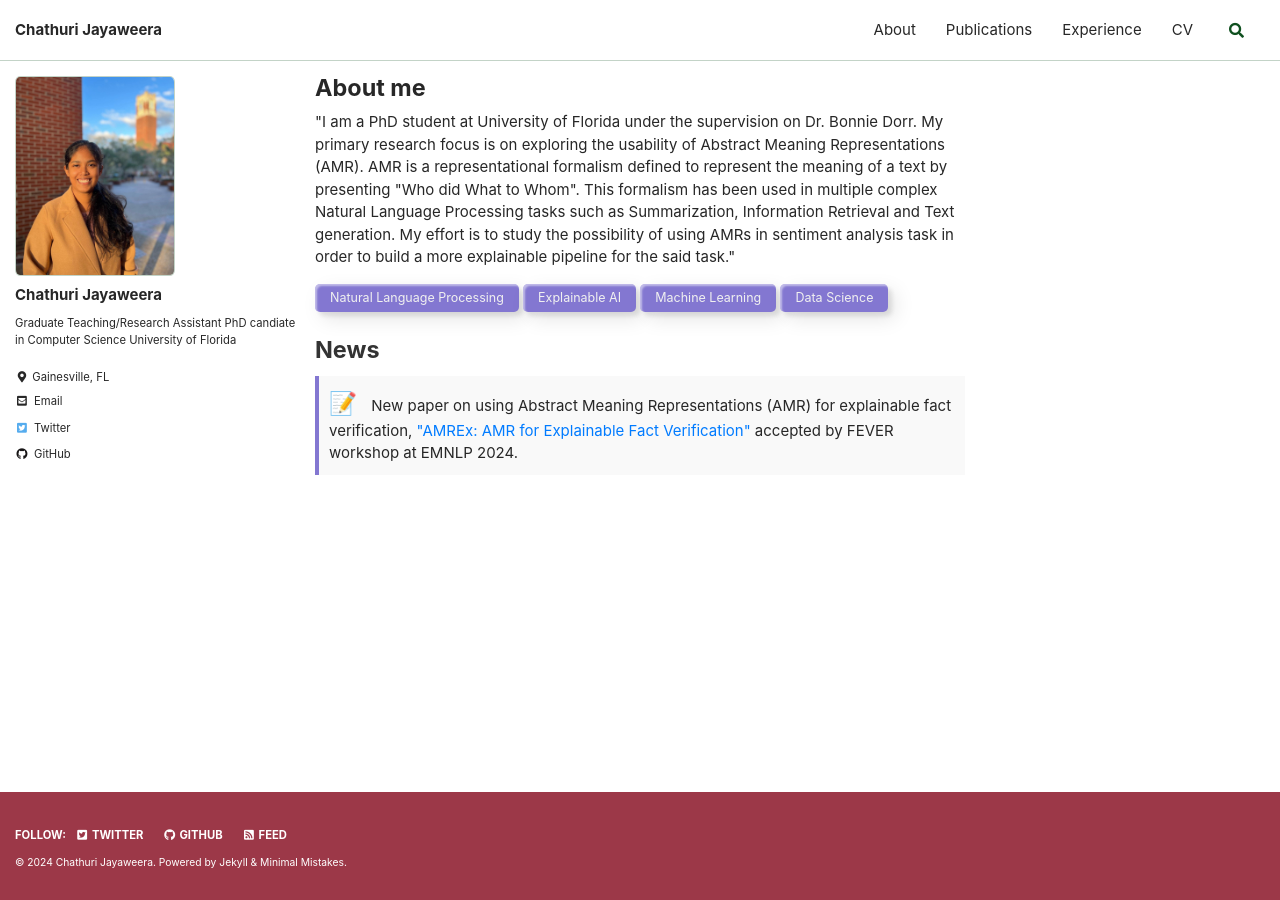
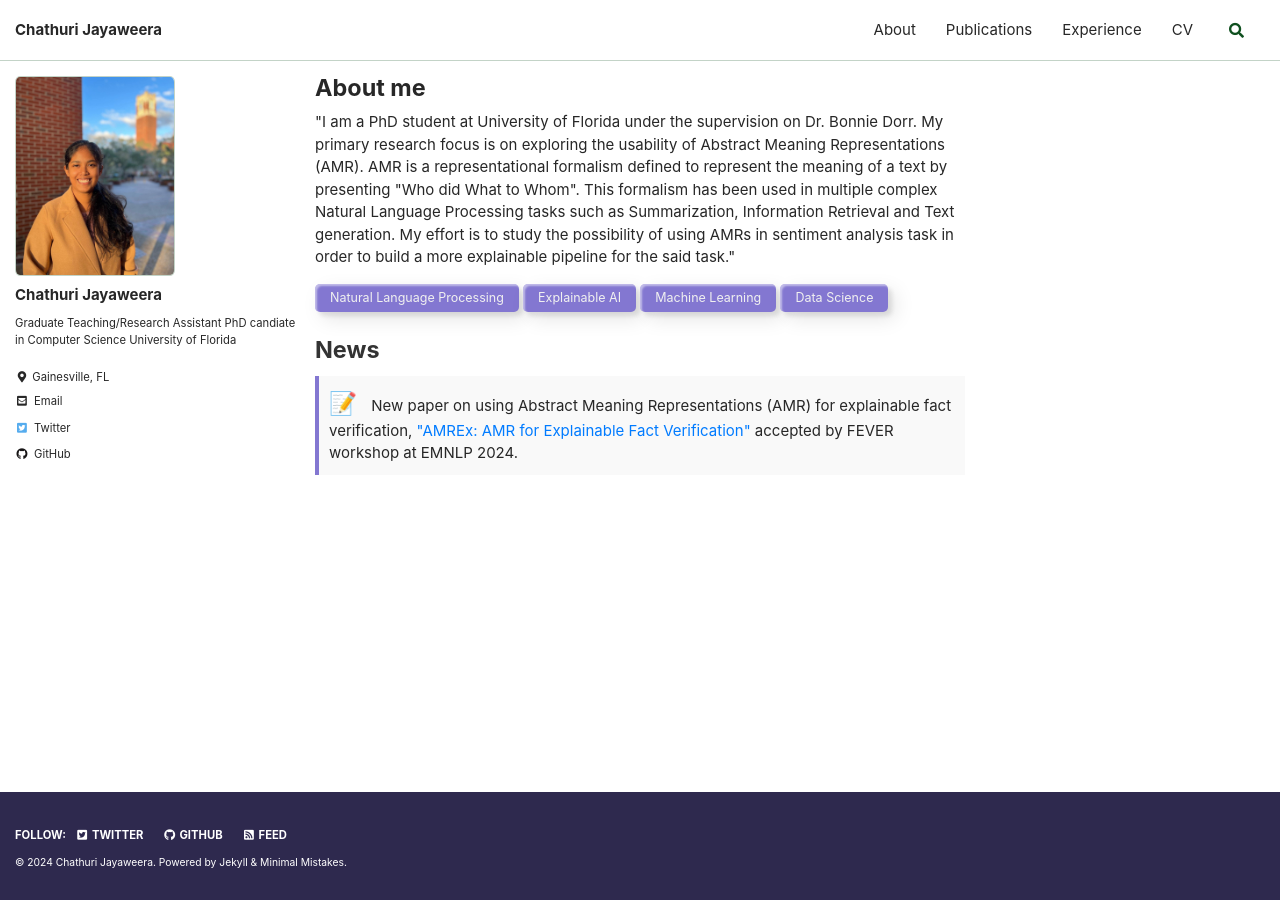
Before and after one commit to chestnutjay/chestnutjay.github.io, a Jekyll site: the page built from index.html, in a window 1280 px wide. Built offline with Jekyll 4.4.1, drawn with Linux system fonts in a browser that asks for light colours; cached includes are drawn as plain includes; the list of posts is cut into pages by our own code.

Commit message:
Changed footer bg color in _chath.scss again

```diff
--- a/_sass/minimal-mistakes/skins/_chath.scss
+++ b/_sass/minimal-mistakes/skins/_chath.scss
@@ -9,7 +9,7 @@ $muted-text-color: #91c591 !default;
 $primary-color: #0f501f !default;
 $border-color: mix(#fff, #0f501f, 75%) !default;
 // $footer-background-color: #440150 !default;
-$footer-background-color: #9C3848 !default;
+$footer-background-color: #2E294E !default;
 $link-color: #9002a8 !default;
 $masthead-link-color: $text-color !default;
 $masthead-link-color-hover: $text-color !default;
```
